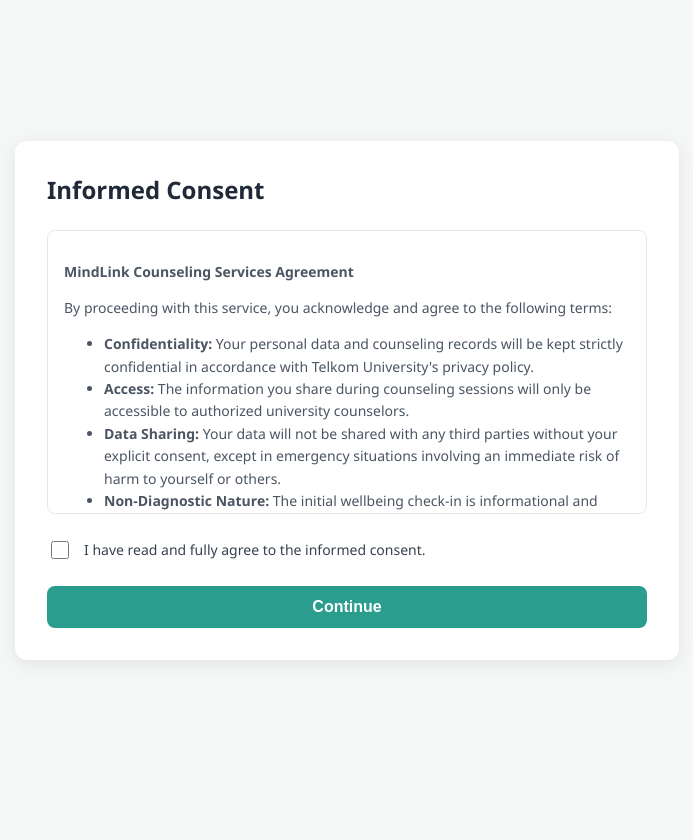
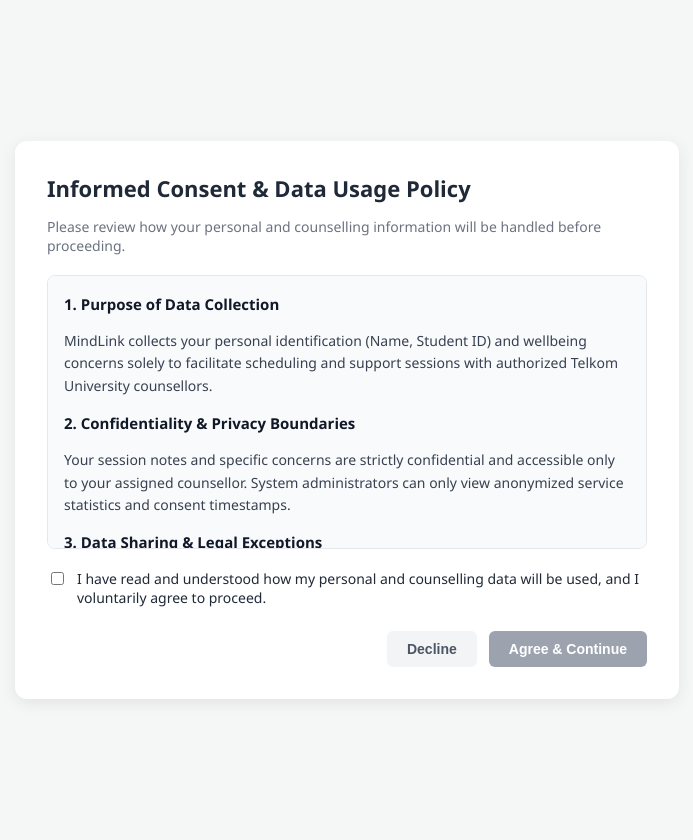
Before and after one commit to MindLink-PPL/TEAMA_MINDLINK, a Laravel app: page /test-consent in a window 1280 px wide. Shown: the whole page, without its empty margins (293-986 px from the left). Before the commit the page ends 661 px from the top, so only its background shows below. Run offline with Laravel 12, Linux system fonts and the light colour scheme.

Commit message:
SCRUM-33: Add detailed data usage policy, consent validation, and decline flow (PBI-08)

```diff
--- a/resources/views/consent.blade.php
+++ b/resources/views/consent.blade.php
@@ -3,7 +3,7 @@
 <head>
     <meta charset="UTF-8">
     <meta name="viewport" content="width=device-width, initial-scale=1.0">
-    <title>MindLink - Informed Consent</title>
+    <title>MindLink - Informed Consent & Data Usage</title>
     <style>
         body {
             font-family: 'Segoe UI', Tahoma, Geneva, Verdana, sans-serif;
@@ -11,99 +11,170 @@
             display: flex;
             justify-content: center;
             align-items: center;
-            height: 100vh;
+            min-height: 100vh;
             margin: 0;
+            padding: 20px;
         }
-        .consent-container {
+        .card {
             background-color: #ffffff;
+            padding: 32px;
             border-radius: 12px;
-            padding: 32px;
-            box-shadow: 0 4px 16px rgba(0,0,0,0.08);
+            box-shadow: 0 4px 16px rgba(0, 0, 0, 0.08);
             max-width: 600px;
             width: 100%;
         }
-        .consent-container h3 {
+        h2 {
             color: #1f2937;
             margin-top: 0;
-            margin-bottom: 24px;
-            font-size: 24px;
+            margin-bottom: 8px;
+            font-size: 22px;
         }
-        .consent-text {
-            height: 250px;
+        .subtitle {
+            color: #6b7280;
+            font-size: 14px;
+            margin-bottom: 20px;
+        }
+        .policy-box {
+            background-color: #f9fafb;
+            border: 1px solid #e5e7eb;
+            border-radius: 8px;
+            padding: 16px;
+            height: 240px;
             overflow-y: auto;
-            border: 1px solid #e5e7eb;
-            padding: 16px;
-            border-radius: 8px;
-            margin-bottom: 24px;
-            color: #4b5563;
             font-size: 14px;
+            color: #374151;
             line-height: 1.6;
+            margin-bottom: 20px;
+        }
+        .policy-box h4 {
+            margin: 12px 0 4px 0;
+            color: #111827;
+            font-size: 15px;
+        }
+        .policy-box h4:first-child {
+            margin-top: 0;
         }
         .checkbox-group {
             display: flex;
-            align-items: center;
-            gap: 12px;
+            align-items: flex-start;
+            gap: 10px;
             margin-bottom: 24px;
+            font-size: 14px;
+            color: #1f2937;
         }
-        .checkbox-group input[type="checkbox"] {
-            width: 18px;
-            height: 18px;
+        .checkbox-group input {
+            margin-top: 3px;
             cursor: pointer;
         }
-        .checkbox-group label {
-            color: #374151;
+        .button-group {
+            display: flex;
+            gap: 12px;
+            justify-content: flex-end;
+        }
+        .btn {
+            padding: 10px 20px;
+            border-radius: 6px;
+            font-size: 14px;
+            font-weight: 600;
             cursor: pointer;
-            font-size: 14px;
+            border: none;
+        }
+        .btn-decline {
+            background-color: #f3f4f6;
+            color: #4b5563;
+        }
+        .btn-decline:hover {
+            background-color: #e5e7eb;
         }
         .btn-submit {
             background-color: #2A9D8F;
-            color: white;
-            border: none;
-            padding: 12px 24px;
-            border-radius: 8px;
-            cursor: pointer;
-            font-size: 16px;
-            font-weight: 600;
-            width: 100%;
-            transition: background-color 0.2s;
+            color: #ffffff;
         }
-        .btn-submit:hover {
-            background-color: #21867a;
+        .btn-submit:disabled {
+            background-color: #9ca3af;
+            cursor: not-allowed;
+        }
+        .alert-success {
+            background-color: #d1fae5;
+            color: #065f46;
+            padding: 12px;
+            border-radius: 6px;
+            margin-bottom: 16px;
+            font-size: 14px;
+        }
+        .alert-error {
+            background-color: #fee2e2;
+            color: #991b1b;
+            padding: 12px;
+            border-radius: 6px;
+            margin-bottom: 16px;
+            font-size: 14px;
         }
     </style>
 </head>
 <body>
 
-<div class="consent-container">
-    <h3>Informed Consent</h3>
+<div class="card">
+    <h2>Informed Consent & Data Usage Policy</h2>
+    <p class="subtitle">Please review how your personal and counselling information will be handled before proceeding.</p>
+
+    @if(session('success'))
+        <div class="alert-success">{{ session('success') }}</div>
+    @endif
+
+    @if($errors->any())
+        <div class="alert-error">{{ $errors->first() }}</div>
+    @endif
+
+    <div id="declineAlert" class="alert-error" style="display: none;">
+        Counselling services cannot proceed without your informed consent. You may review the terms again when you are ready.
+    </div>
+
+    <div class="policy-box">
+        <h4>1. Purpose of Data Collection</h4>
+        <p>MindLink collects your personal identification (Name, Student ID) and wellbeing concerns solely to facilitate scheduling and support sessions with authorized Telkom University counsellors.</p>
+
+        <h4>2. Confidentiality & Privacy Boundaries</h4>
+        <p>Your session notes and specific concerns are strictly confidential and accessible only to your assigned counsellor. System administrators can only view anonymized service statistics and consent timestamps.</p>
+
+        <h4>3. Data Sharing & Legal Exceptions</h4>
+        <p>Your personal data will never be shared with third parties, faculty members, or parents without your explicit consent, except in cases involving imminent risk of harm to yourself or others as required by law.</p>
+
+        <h4>4. Non-Emergency & Non-Diagnostic Scope</h4>
+        <p>MindLink provides educational literacy and referral support, not clinical diagnosis or emergency crisis intervention. For immediate emergencies, please contact campus security or national emergency hotlines.</p>
+    </div>
 
     <form action="/submit-consent" method="POST">
         @csrf
-
-        <div class="consent-text">
-            <p><strong>MindLink Counseling Services Agreement</strong></p>
-            <p>By proceeding with this service, you acknowledge and agree to the following terms:</p>
-            <ul>
-                <li><strong>Confidentiality:</strong> Your personal data and counseling records will be kept strictly confidential in accordance with Telkom University's privacy policy.</li>
-                <li><strong>Access:</strong> The information you share during counseling sessions will only be accessible to authorized university counselors.</li>
-                <li><strong>Data Sharing:</strong> Your data will not be shared with any third parties without your explicit consent, except in emergency situations involving an immediate risk of harm to yourself or others.</li>
-                <li><strong>Non-Diagnostic Nature:</strong> The initial wellbeing check-in is informational and does not serve as a clinical diagnosis.</li>
-            </ul>
-            <p><em>Please ensure you have read and understood all the terms outlined above before proceeding to schedule an appointment.</em></p>
+        <div class="checkbox-group">
+            <input type="checkbox" id="is_agreed" name="is_agreed" value="1" onchange="toggleSubmit()">
+            <label for="is_agreed">I have read and understood how my personal and counselling data will be used, and I voluntarily agree to proceed.</label>
         </div>
 
-        <div class="checkbox-group">
-            <input type="checkbox" id="agreed" name="is_agreed" value="1" required>
-            <label for="agreed">I have read and fully agree to the informed consent.</label>
+        <div class="button-group">
+            <button type="button" class="btn btn-decline" onclick="handleDecline()">Decline</button>
+            <button type="submit" id="submitBtn" class="btn btn-submit" disabled>Agree & Continue</button>
         </div>
-
-        <button type="submit" class="btn-submit">Continue</button>
-
-        @if(session('success'))
-            <p style="color: green; margin-top: 15px; text-align: center; font-weight: 600;">{{ session('success') }}</p>
-        @endif
     </form>
 </div>
 
+<script>
+    function toggleSubmit() {
+        const checkbox = document.getElementById('is_agreed');
+        const submitBtn = document.getElementById('submitBtn');
+        const declineAlert = document.getElementById('declineAlert');
+        submitBtn.disabled = !checkbox.checked;
+        if (checkbox.checked) {
+            declineAlert.style.display = 'none';
+        }
+    }
+
+    function handleDecline() {
+        document.getElementById('is_agreed').checked = false;
+        document.getElementById('submitBtn').disabled = true;
+        document.getElementById('declineAlert').style.display = 'block';
+    }
+</script>
+
 </body>
 </html>
```
Also changed, not shown: app/Http/Controllers/InformedConsentController.php (+7 -1 lines).
